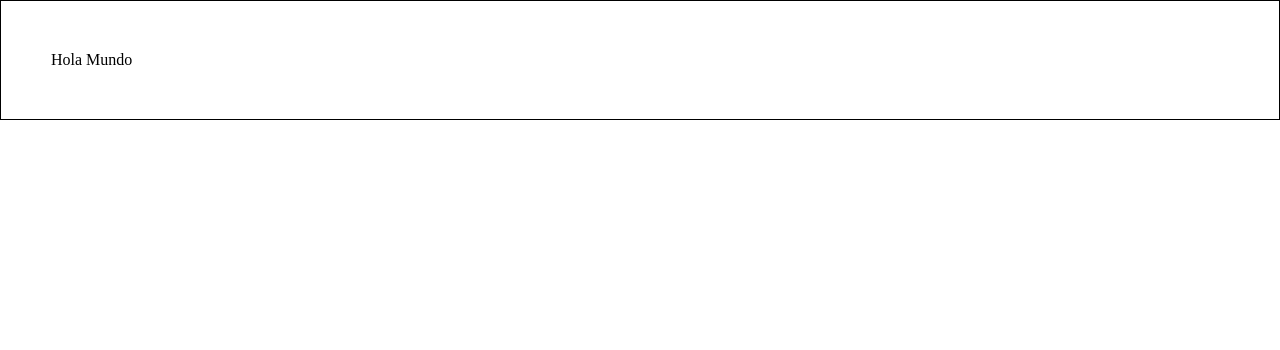
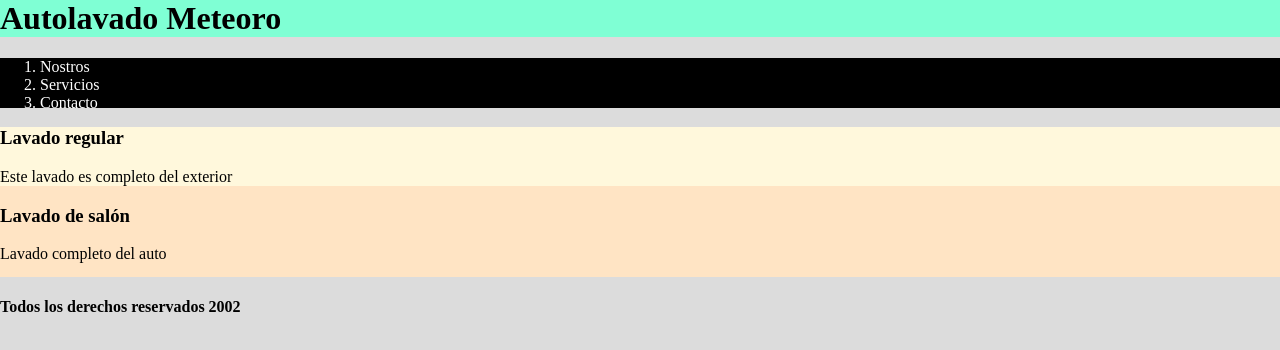
Before and after one commit to JosemariaPerezF/PrograWeb, a plain HTML site: page Clase Layout/index.html in a window 1280 px wide. Drawn offline with Linux system fonts and the light colour scheme.

Commit message:
Clase layout

```diff
--- a/Clase Layout/estilos.css
+++ b/Clase Layout/estilos.css
@@ -1,8 +1,30 @@
 body{
     margin: 0px;
+    background-color: gainsboro;
 }
 
-.contenedor{
-    padding: 50px;
-    border: 1px solid;
+header{
+    background-color: aquamarine;
+    height: 100 px;
+    margin-bottom: 10px;
 }
+nav {
+    background-color: black;
+    color: white;
+    height: 50px;
+}
+
+section{
+    height: 150px;
+    background-color: bisque;
+}
+
+.servicios{
+    background-color: cornsilk
+};
+
+
+.menu li {
+    display: inline-block;
+    margin-top: 10px;
+}
--- a/Clase Layout/index.html
+++ b/Clase Layout/index.html
@@ -3,8 +3,35 @@
         <link href="estilos.css" type="text/css" rel="stylesheet">
     </head>
     <body>
-        <div class="contenedor">
-            Hola Mundo
-        </div>
+        <header>
+            <h1>Autolavado Meteoro</h1>
+        </header>
+        <nav>
+            <ol class="menu">
+                <li>
+                    Nostros
+                </li>
+                <li>
+                    Servicios
+                </li>
+                <li>
+                    Contacto
+                </li>
+            </ol>
+        </nav>
+        <section>
+            <div class="servicios">
+                <h3>Lavado regular</h3>
+                <p>Este lavado es completo del exterior</p>
+            </div>
+            <div>
+                <h3>Lavado de salón</h3>
+                <p>Lavado completo del auto</p>
+            </div>
+        </section>
+        <footer>
+            <h4>Todos los derechos reservados 2002</h4>
+        </footer>
+
     </body>
 </html>
```
